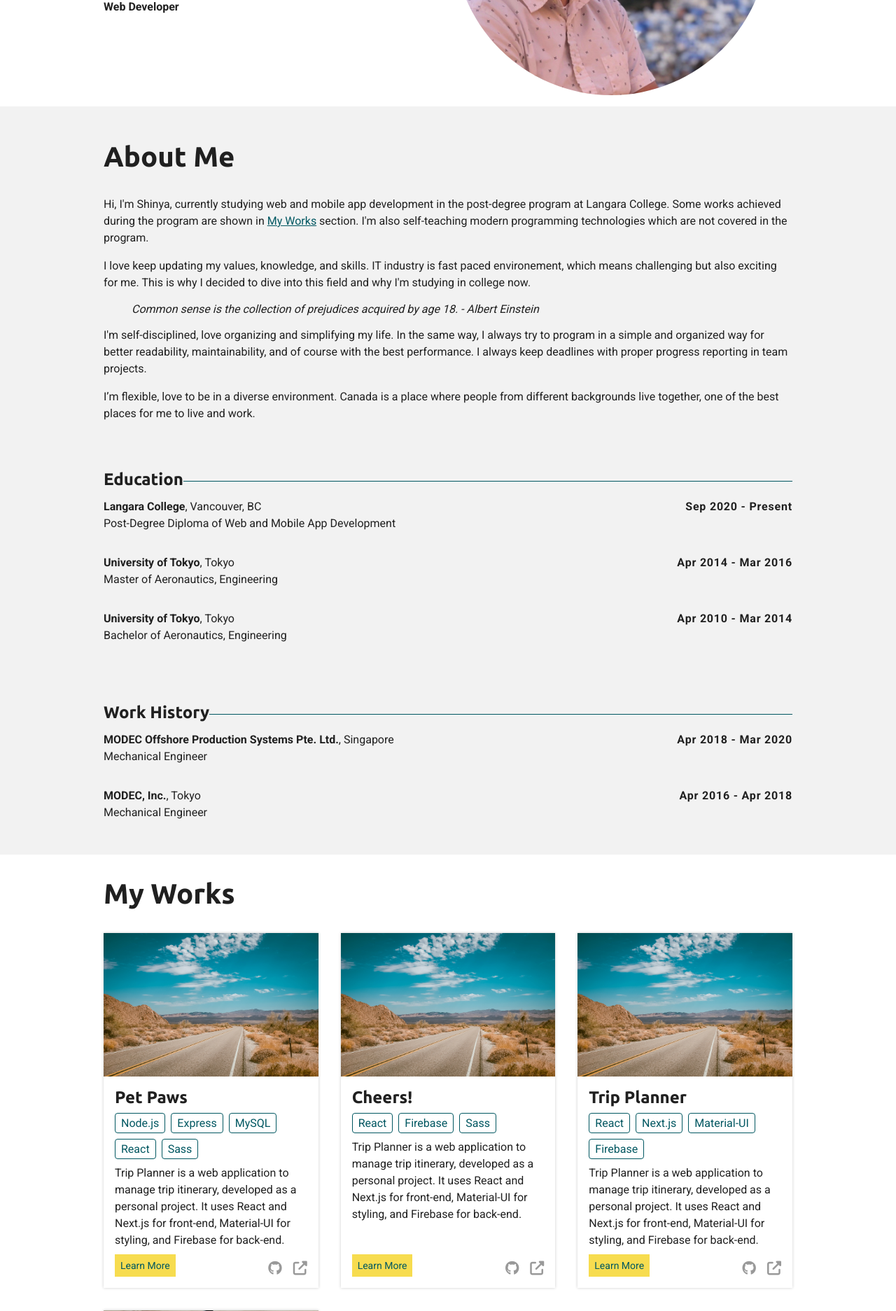
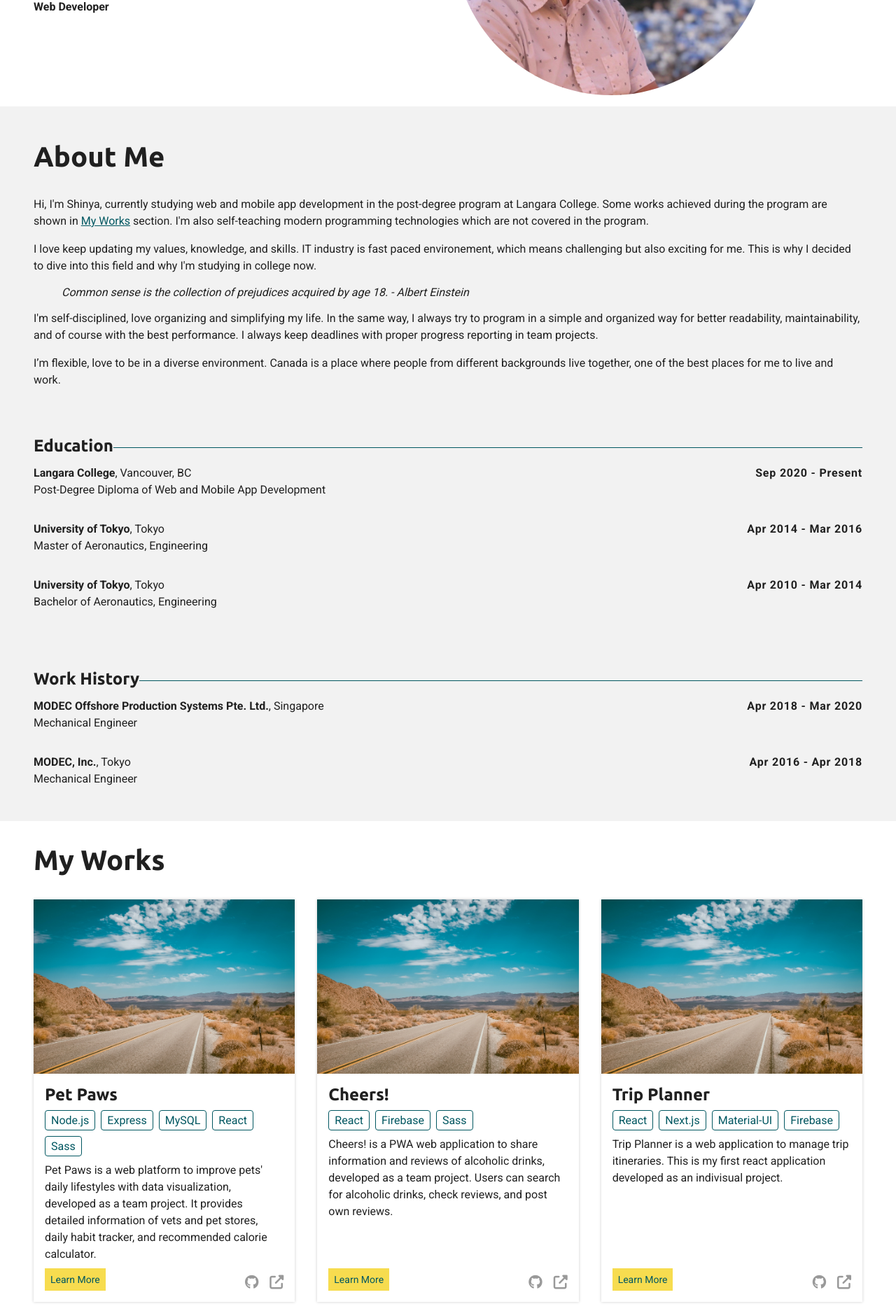
Before and after one commit to satoshinbp/portfolio, a PHP site: page / in a window 1280 px wide. Shown: the part 400-2273 px from the top of the page at 70% size. Run offline with PHP 8.4, Linux system fonts and the light colour scheme; some libraries are stand-ins or nearby versions.

Commit message:
modify text fo works

```diff
--- a/index.html
+++ b/index.html
@@ -161,10 +161,11 @@
                       <li>Sass</li>
                     </ul>
                     <p class="card-description">
-                      Trip Planner is a web application to manage trip
-                      itinerary, developed as a personal project. It uses React
-                      and Next.js for front-end, Material-UI for styling, and
-                      Firebase for back-end.
+                      Pet Paws is a web platform to improve pets' daily
+                      lifestyles with data visualization, developed as a team
+                      project. It provides detailed information of vets and pet
+                      stores, daily habit tracker, and recommended calorie
+                      calculator.
                     </p>
                     <div class="card-action">
                       <a href="works/trip-planner.html" class="button-primary">
@@ -210,10 +211,10 @@
                       <li>Sass</li>
                     </ul>
                     <p class="card-description">
-                      Trip Planner is a web application to manage trip
-                      itinerary, developed as a personal project. It uses React
-                      and Next.js for front-end, Material-UI for styling, and
-                      Firebase for back-end.
+                      Cheers! is a PWA web application to share information and
+                      reviews of alcoholic drinks, developed as a team project.
+                      Users can search for alcoholic drinks, check reviews, and
+                      post own reviews.
                     </p>
                     <div class="card-action">
                       <a href="works/trip-planner.html" class="button-primary">
@@ -264,9 +265,8 @@
                     </ul>
                     <p class="card-description">
                       Trip Planner is a web application to manage trip
-                      itinerary, developed as a personal project. It uses React
-                      and Next.js for front-end, Material-UI for styling, and
-                      Firebase for back-end.
+                      itineraries. This is my first react application developed
+                      as an indivisual project.
                     </p>
                     <div class="card-action">
                       <a href="works/trip-planner.html" class="button-primary">
@@ -315,9 +315,8 @@
                       <li>JavaScript</li>
                     </ul>
                     <p class="card-description">
-                      E-portfolio, this website, is developed as the first
-                      HTML/CSS assignment in College, also implementing small
-                      JavaScript programming.
+                      E-portfolio, this website, is a showcase of my works. This
+                      is my first website developed as an indivisual project.
                     </p>
                     <div class="card-action">
                       <a href="works/portfolio.html" class="button-primary">
--- a/styles/main.css
+++ b/styles/main.css
@@ -30,7 +30,7 @@ body {
 }
 
 .wrapper {
-  max-width: 1080px;
+  max-width: 1280px;
 }
 
 h1,
```
